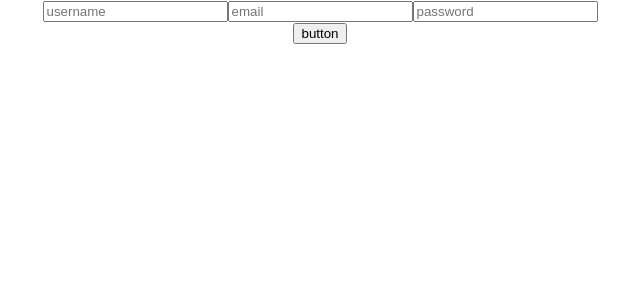
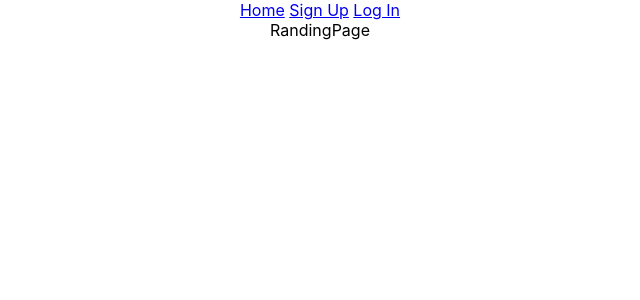
Before and after one commit to osamhack2022/WEB_SharedDiary_Nuri, a React (Create React App) app in the folder Project/frontend/: page / in a window 1280 px wide. Shown: the top 300 px of the page, without its empty margins (320-960 px from the left). Built offline with nearby package versions, Linux system fonts and the light colour scheme.

Commit message:
react router test

```diff
--- a/Project/frontend/package.json
+++ b/Project/frontend/package.json
@@ -10,6 +10,7 @@
     "http-proxy-middleware": "^2.0.6",
     "react": "^18.2.0",
     "react-dom": "^18.2.0",
+    "react-router-dom": "^6.4.1",
     "react-scripts": "5.0.1",
     "web-vitals": "^2.1.4"
   },
--- a/Project/frontend/public/index.html
+++ b/Project/frontend/public/index.html
@@ -14,7 +14,7 @@
       manifest.json provides metadata used when your web app is installed on a
       user's mobile device or desktop. See https://developers.google.com/web/fundamentals/web-app-manifest/
     -->
-    <link rel="manifest" href="%PUBLIC_URL%/manifest.json" />
+    <link rel="manifest" href="%PUBLIC_URL%/manifest.json" crossorigin="use-credentials"/>
     <!--
       Notice the use of %PUBLIC_URL% in the tags above.
       It will be replaced with the URL of the `public` folder during the build.
--- a/Project/frontend/src/App.jsx
+++ b/Project/frontend/src/App.jsx
@@ -1,10 +1,49 @@
 import './App.css';
+import { BrowserRouter, Routes, Route, Link, Navigate, useNavigate, useLocation } from 'react-router-dom';
 import {Signup} from './account';
+
+function Header() {
+  return (
+    <div class="container">
+      <nav class="navbar">
+        <a><Link to="/">Home</Link></a>{" "}
+        <a><Link to="/accounts/signup">Sign Up</Link></a>{" "}
+        <a><Link to="/accounts/login">Log In</Link></a>
+      </nav>
+    </div>
+  );
+}
+
+function RandingPage() {
+  return (
+    <div className='App'>
+      RandingPage
+    </div>
+  );
+}
+
+function NotFound() {
+  return (
+    <div>
+      <p>Page Not Found</p>
+    </div>
+  );
+}
 
 function App() {
   return (
     <div className="App">
-      <Signup/>
+      <div className="container">
+        <BrowserRouter>
+          <Header/>
+          <Routes>
+            <Route path="/" element={<RandingPage/>}/>
+            <Route path="/accounts/signup" element={<Signup/>}/>
+            <Route path="*" element={<NotFound/>}/>
+          </Routes>
+        </BrowserRouter>
+
+      </div>
     </div>
   );
 }
```
Also changed, not shown: 2 other files (tests, documents, lock files or other folders).
